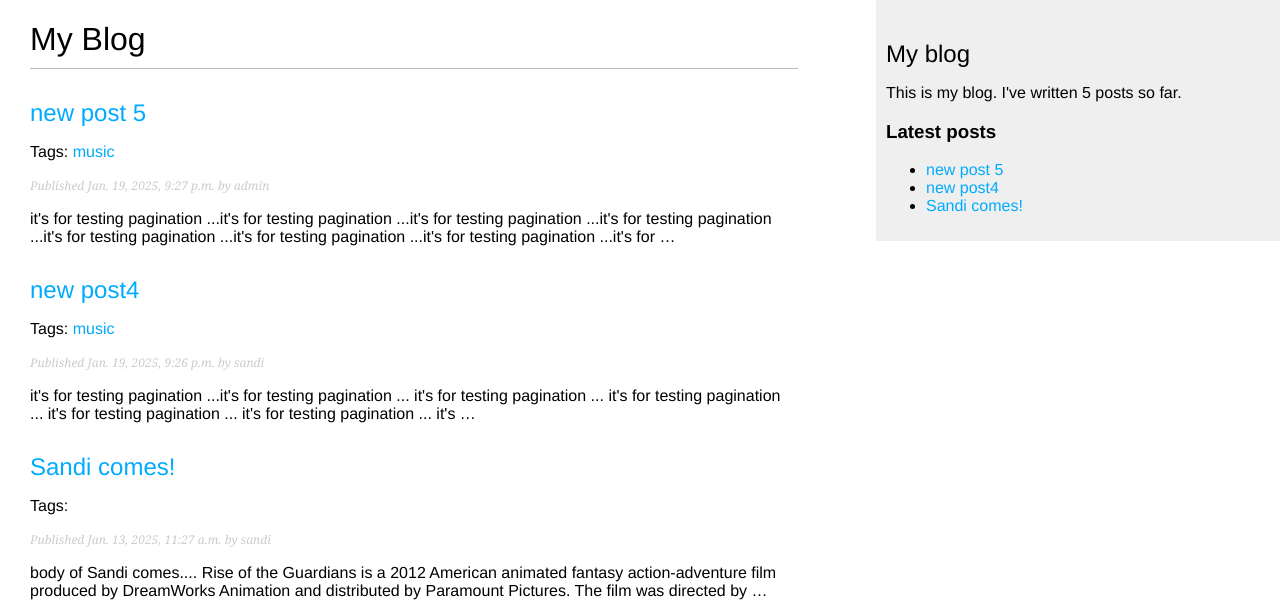
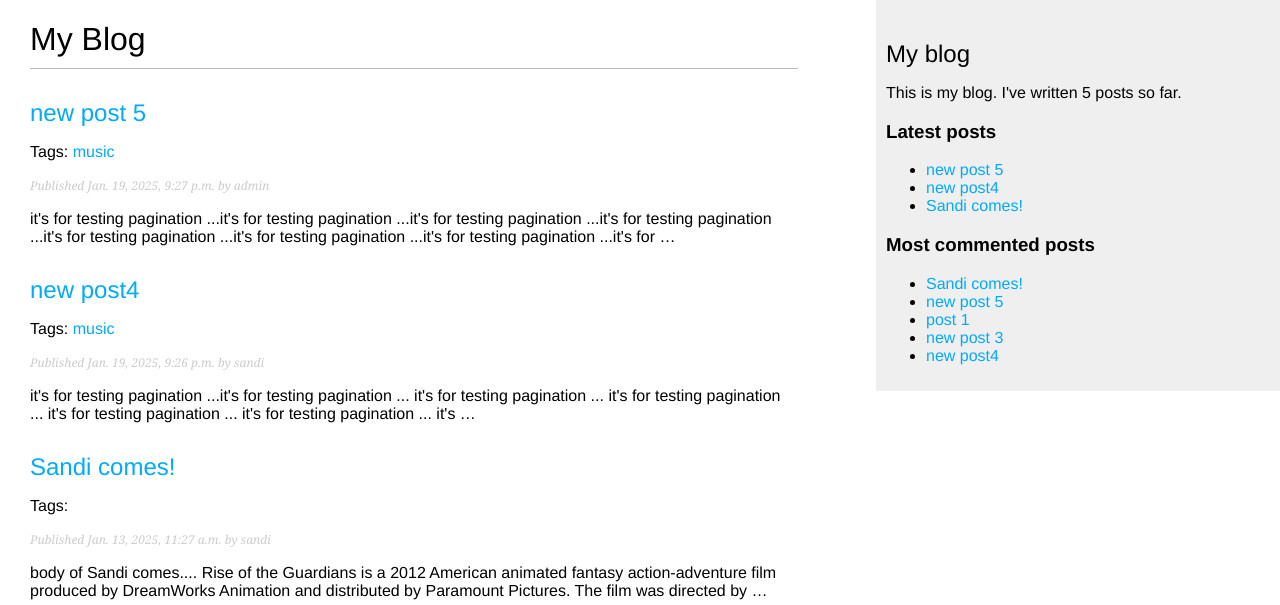
Before and after one commit to motiefard/blog_application, a Django app: page /blog/ in a window 1280 px wide. Shown: the top 605 px of the page. Run offline with Django 5.2, Linux system fonts and the light colour scheme; data comes from the database, SQL or seed files in the repository; parts of the project's set-up code (start-up, migrations or seed data) failed here and were passed over.

Commit message:
template-tags: create an simple template-tag which returns a QuerySet

```diff
--- a/mysite/blog/templates/blog/base.html
+++ b/mysite/blog/templates/blog/base.html
@@ -22,6 +22,15 @@
         </p>
         <h3>Latest posts</h3>
         {% show_latest_posts 3 %}
+        <h3>Most commented posts</h3>
+        {% get_most_commented_posts as most_commented_posts %}
+        <ul>
+            {% for post in most_commented_posts %}
+            <li>
+                <a href="{{ post.get_absolute_url }}">{{ post.title }}</a>
+            </li>
+            {% endfor %}
+        </ul>
     </div>
 </body>
 
--- a/mysite/blog/templatetags/blog_tags.py
+++ b/mysite/blog/templatetags/blog_tags.py
@@ -1,5 +1,6 @@
 from django import template
 from ..models import Post
+from django.db.models import Count
 
 
 register = template.Library()
@@ -14,3 +15,10 @@ def total_posts():
 def show_latest_posts(count=5):
     latest_posts = Post.published.order_by('-publish')[:count]
     return {'latest_posts': latest_posts}
+
+
+@register.simple_tag
+def get_most_commented_posts(count=5):
+    return Post.published.annotate(
+        total_comments=Count('comments')
+        ).order_by('-total_comments')[:count]
```
